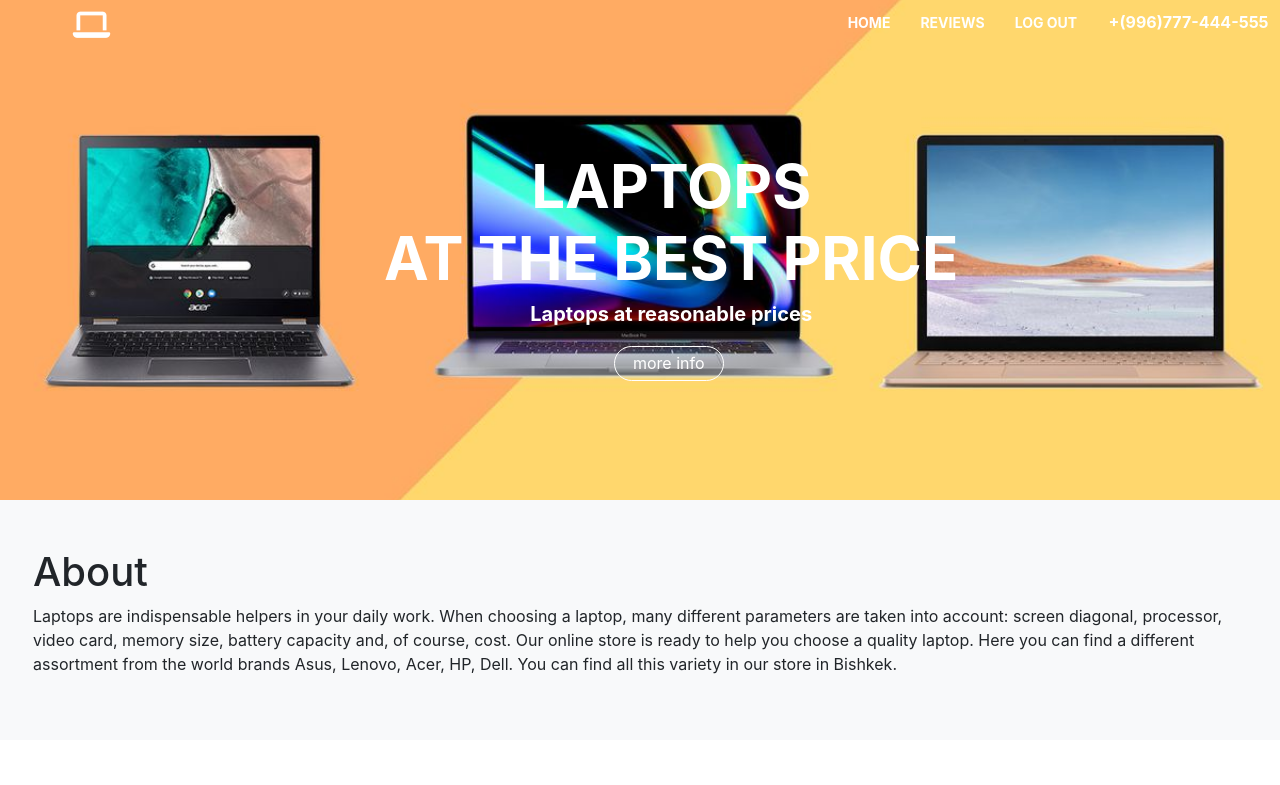
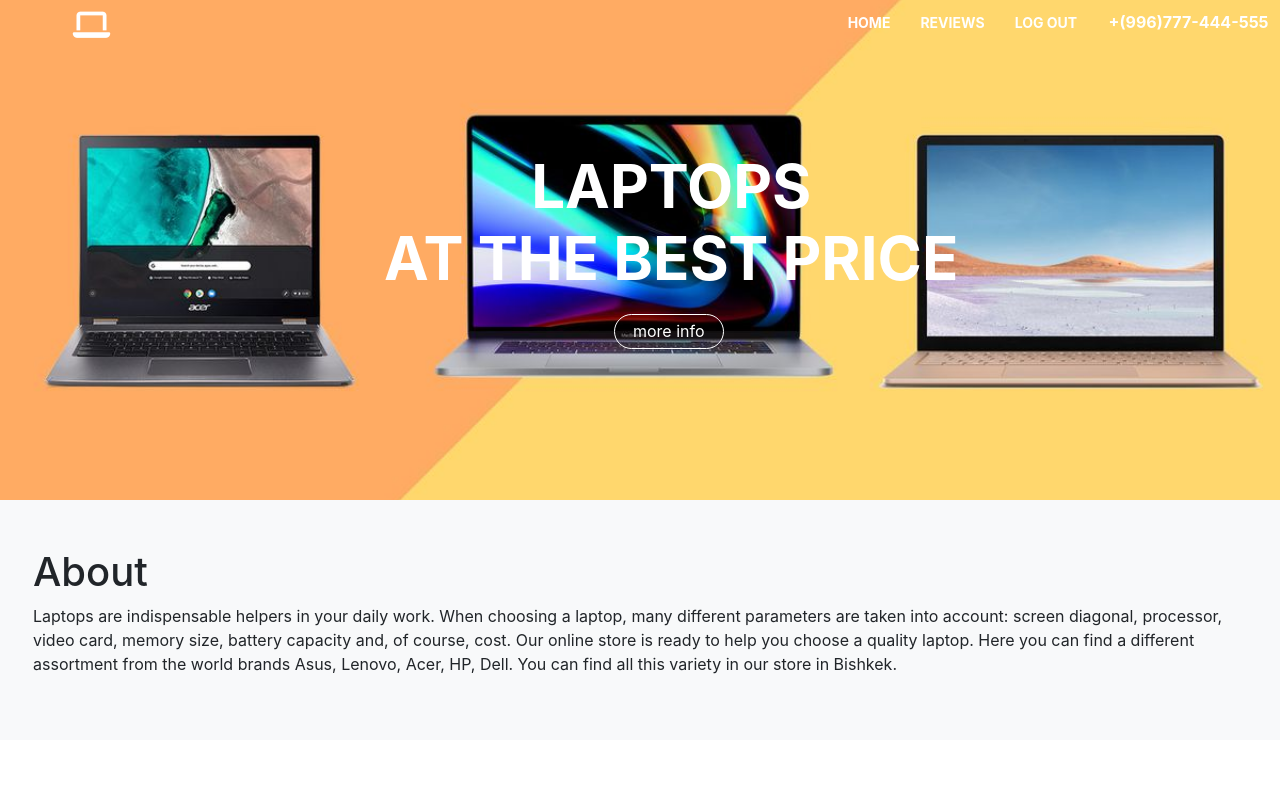
Before and after one commit to 1SMARS/webTech-Laptop.store, a plain HTML site: page index.html in a window 1280 px wide. Shown: the top 785 px of the page. Drawn offline with nearby package versions, Linux system fonts and the light colour scheme; grey boxes are pictures that could not be loaded.

Commit message:
Update index.html

```diff
--- a/index.html
+++ b/index.html
@@ -28,7 +28,6 @@
   	  </header>
       <div class="content">
         <h1>LAPTOPS<br> AT THE BEST PRICE</h1>
-        <h5>Laptops at reasonable prices</h5>
         <a href="#">more info</a>
       </div>
     </div
```
